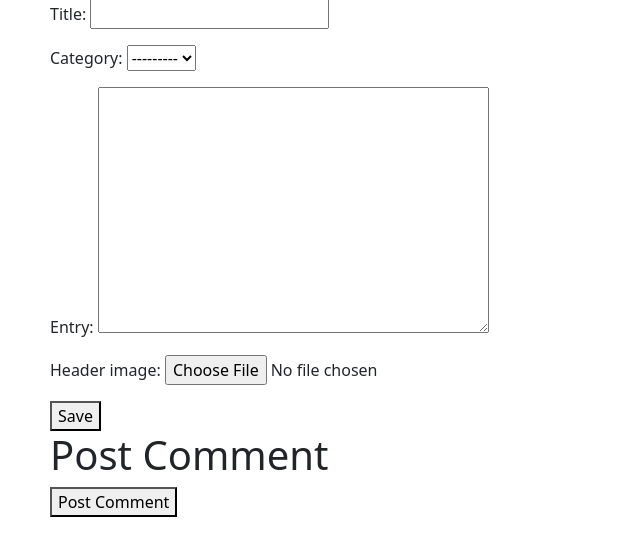
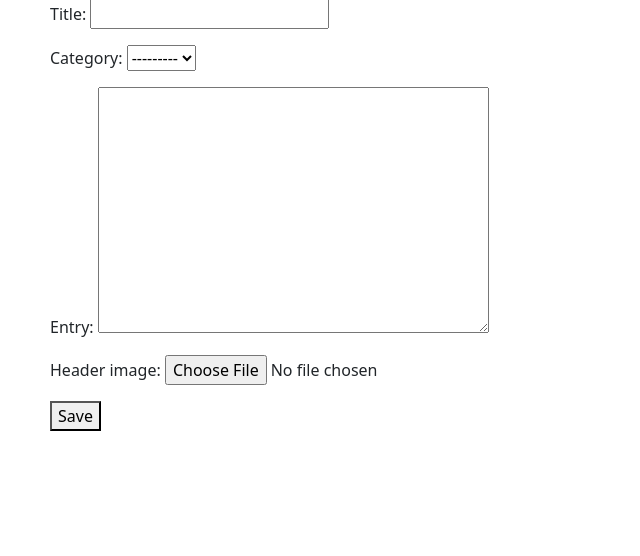
Before and after one commit to sdbsalta/hobbysite-G-25, a Django app: page /blog/article/add/ in a window 1280 px wide. Shown: the part 163-719 px from the top of the page, without its empty margins (0-640 px from the left). Run offline with Django 5.2, Linux system fonts and the light colour scheme; the visitor is signed in with stand-in values (Sample User, id 1); data that the repository does not hold is empty.

Commit message:
Removed comment in article form

```diff
--- a/hobbysite/templates/article_form.html
+++ b/hobbysite/templates/article_form.html
@@ -10,10 +10,4 @@
     <button type="submit">Save</button>
   </form>
 
-  <h1>Post Comment</h1>
-  <form action="{% if article %}{% url 'blog:comment_create_view' article.pk %}{% endif %}" method="post">
-    {% csrf_token %}
-    {{ comment_form.as_p }}
-    <button type="submit">Post Comment</button>
-  </form>
 {% endblock %}
```
